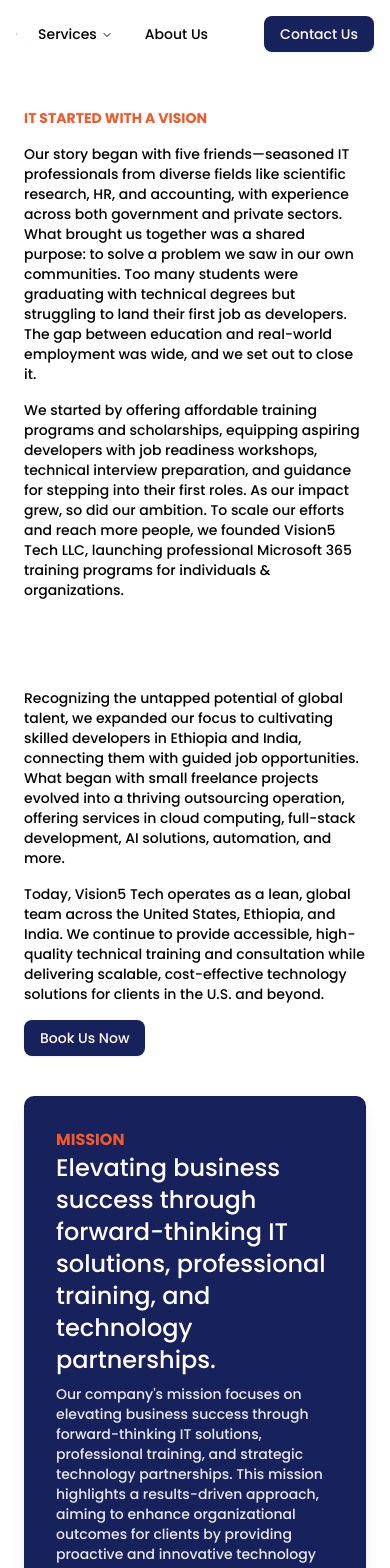
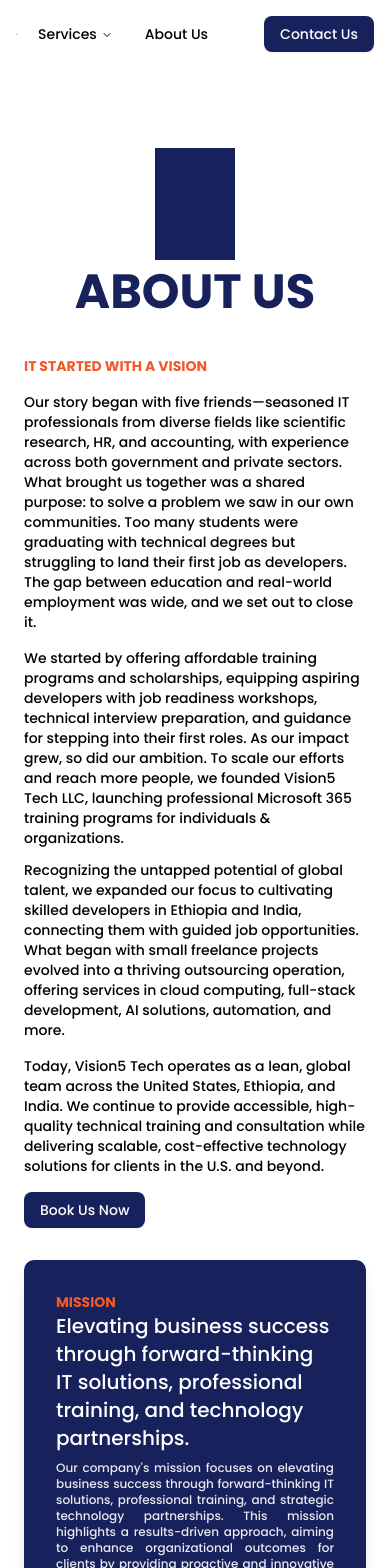
Before and after one commit to Vision-Vertex/Vision-Landing, a Next.js app: page /about-us in a window 390 px wide. Shown: the top 1568 px of the page. Built offline with nearby package versions, Linux system fonts and the light colour scheme.

Commit message:
Responsiveness donw

```diff
--- a/package.json
+++ b/package.json
@@ -14,6 +14,7 @@
     "@radix-ui/react-slot": "^1.2.3",
     "class-variance-authority": "^0.7.1",
     "clsx": "^2.1.1",
+    "emailjs-com": "^3.2.0",
     "framer-motion": "^12.18.1",
     "lucide-react": "^0.511.0",
     "next": "15.3.2",
--- a/src/app/about-us/page.tsx
+++ b/src/app/about-us/page.tsx
@@ -11,9 +11,15 @@
 
 function AboutUsPage() {
  return (
-   <div className="px-6 md:px-16 py-10 space-y-10">
-      <div className="grid grid-cols-1 md:grid-cols-2 gap-2 ">
-        <Image src={Picture1} alt="Picture1" className="hidden md:block" />
+   <div className="px-6 md:px-16 py-10 space-y-3 lg:space-y-10">
+            <div className="mt-10 mb-10 lg:mb-0 lg:hidden">
+          <div className="w-20 h-28 bg-primary mx-auto"></div>
+          <div className="text-center text-primary uppercase font-bold text-5xl mt-2">
+            About Us
+          </div>
+        </div>
+      <div className="grid grid-cols-1 lg:grid-cols-2 lg:gap-2 ">
+        <Image src={Picture1} alt="Picture1" className="hidden lg:block" />
         <div className="text-sm space-y-4">
           <div className="text-secondary uppercase font-bold">
             It started with a vision
@@ -39,15 +45,15 @@
           </div>
         </div>
       </div>
-      <div className="grid grid-cols-1 md:grid-cols-3 -mt-20 ">
-        <div className="mt-20 hidden md:block">
+      <div className="grid grid-cols-1 lg:grid-cols-3 lg:mt-1 lg:gap-2">
+        <div className="mt-20 hidden lg:block">
           <div className="w-20 h-28 bg-primary mx-auto"></div>
           <div className="text-center text-primary uppercase font-bold text-5xl mt-2">
             About Us
           </div>
         </div>
-        <Image src={Picture2} alt="Picture2" className="hidden md:block" />
-        <div className="text-sm space-y-4 mt-32 md:mt-3">
+        <Image src={Picture2} alt="Picture2" className="hidden lg:block" />
+        <div className="text-sm space-y-4 lg:mt-3 ">
           <div>
            <p> Recognizing the untapped potential of global talent, we expanded our
             focus to cultivating skilled developers in Ethiopia and India,
@@ -93,9 +99,9 @@
         key={value.title}
         className={`${bgColor} p-8 rounded-lg shadow-lg transition-colors duration-300 mb-10`}
       >
-        <h3 className={`uppercase font-bold ${titleColor}`}>{value.title}</h3>
-        <h4 className="text-white text-2xl sm:text-xl mb-2">{value.small_description}</h4>
-        <p className="text-white/90 text-sm sm:text-xs">{value.description}</p>
+        <h3 className={`uppercase font-bold text-sm sm:text-base ${titleColor}`}>{value.title}</h3>
+        <h4 className="text-white text-xl sm:text-2xl mb-2 ">{value.small_description}</h4>
+        <p className="text-white/90 text-xs sm:text-sm text-justify">{value.description}</p>
       </div>
     );
   })}
--- a/src/components/home/stat.tsx
+++ b/src/components/home/stat.tsx
@@ -28,22 +28,22 @@
   }, []);
 
   return (
-    <div ref={sectionRef} className="bg-accent w-screen grid grid-cols-1 md:grid-cols-2 px-6 md:px-28 py-20 gap-20 justify-between mb-24">
+    <div ref={sectionRef} className="bg-accent w-screen grid grid-cols-1 md:grid-cols-2 px-6 md:px-14 py-14 lg:py-20 md:gap-28 lg:gap-20 gap-10 justify-between mb-24">
       <div>
-        <div className="text-4xl">
+        <div className="text-4xl lg:text-4xl md:text-2xl">
           Helping local & international{' '}
           <span className="text-secondary">business reinvent themselves</span>
         </div>
-        <div>We reached here with our hard work and dedication</div>
+        <div className='md:text-sm lg:text-base text-base'>We reached here with our hard work and dedication</div>
       </div>
-      <div className="grid grid-cols-2 gap-2">
+      <div className="grid grid-cols-2 sm:grid-cols-4 md:grid-cols-2 gap-2 ">
         {stats.map((stat, i) => {
           const count = useCountUp(stat.number, start, 1500);
           return (
-            <div className="flex gap-2 items-center" key={i}>
+            <div className="flex items-center" key={i}>
               {<stat.icon size={24} />}
               <div className='text-gray-600'>
-                <div className='text-4xl '>{count.toLocaleString()}</div>
+                <div className='lg:text-4xl text-2xl sm:text-2xl'>{count.toLocaleString()}</div>
                 <div className='text-sm font-light'>{stat.name}</div>
               </div>
             </div>
```
Also changed, not shown: 1 other file (tests, documents, lock files or other folders).
